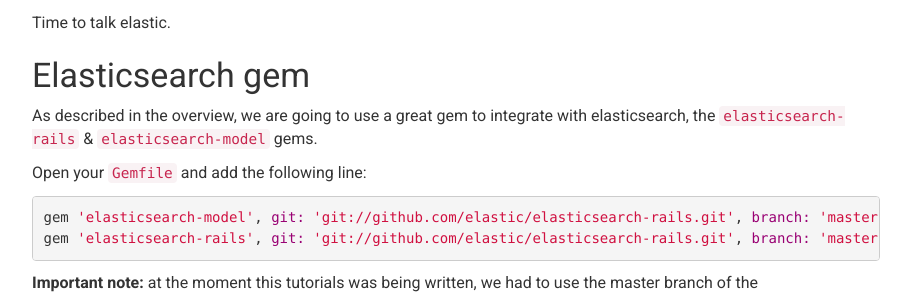
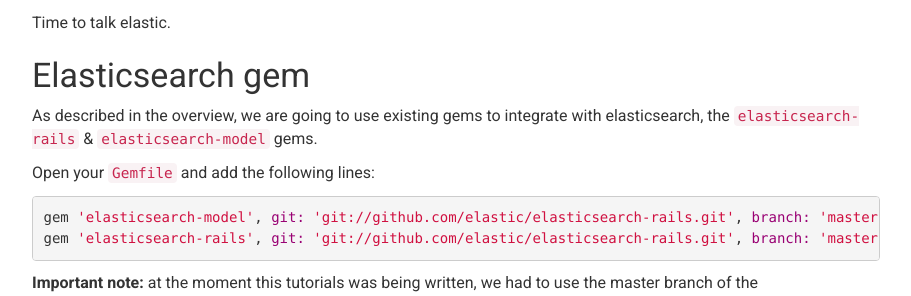
Before and after one commit to iridakos/iridakos.github.io, a Jekyll site: the page built from _posts/2017-12-03-elasticsearch-and-rails-tutorial.markdown, in a window 1280 px wide and 900 px high, scrolled down 5944 px. Shown: the part 154-450 px from the top of the window, without its empty margins (38-949 px from the left). Built offline with Jekyll 4.4.1, drawn with Linux system fonts in a browser that asks for light colours; nearby versions of some CDN libraries; comment, search, counter and statistics services are not loaded.

Commit message:
Update 2017-12-03-elasticsearch-and-rails-tutorial.markdown

````diff
--- a/_posts/2017-12-03-elasticsearch-and-rails-tutorial.markdown
+++ b/_posts/2017-12-03-elasticsearch-and-rails-tutorial.markdown
@@ -185,9 +185,9 @@
 
 ## Elasticsearch gem
 
-As described in the overview, we are going to use a great gem to integrate with elasticsearch, the `elasticsearch-rails` &amp; `elasticsearch-model` gems.
+As described in the overview, we are going to use existing gems to integrate with elasticsearch, the `elasticsearch-rails` &amp; `elasticsearch-model` gems.
 
-Open your `Gemfile` and add the following line:
+Open your `Gemfile` and add the following lines:
 
 ```ruby
 gem 'elasticsearch-model', git: 'git://github.com/elastic/elasticsearch-rails.git', branch: 'master'
````
